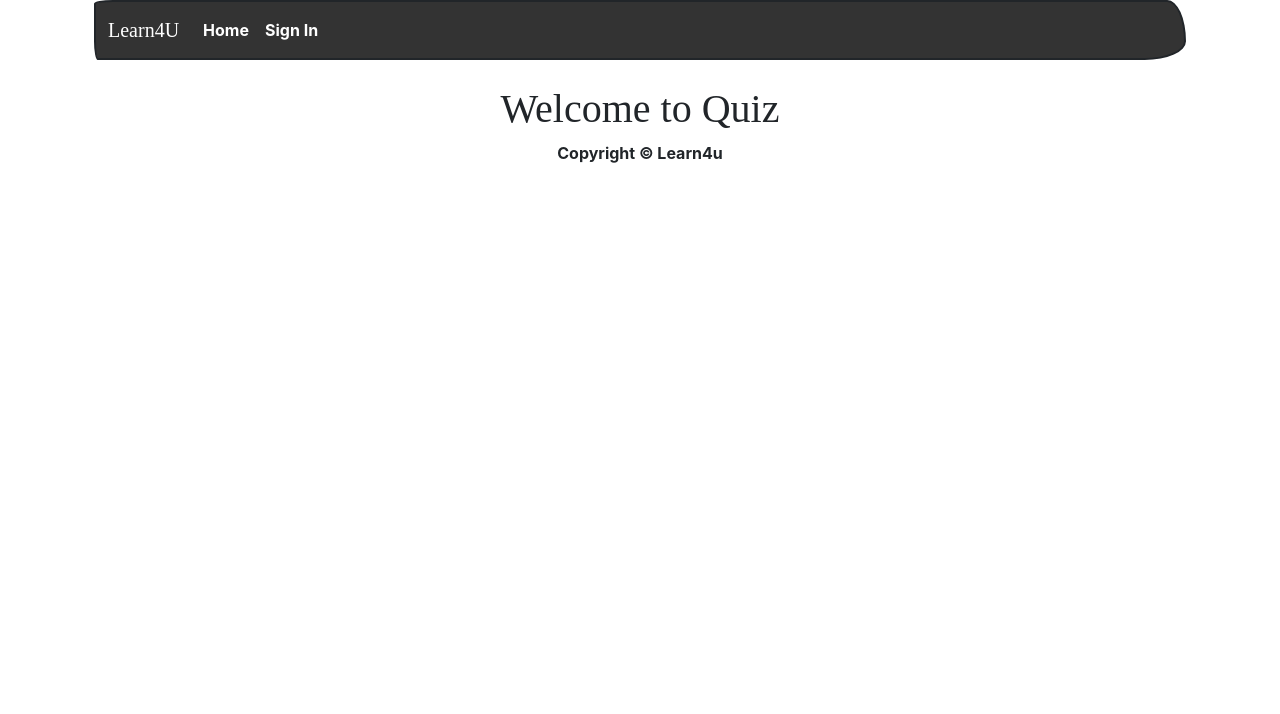
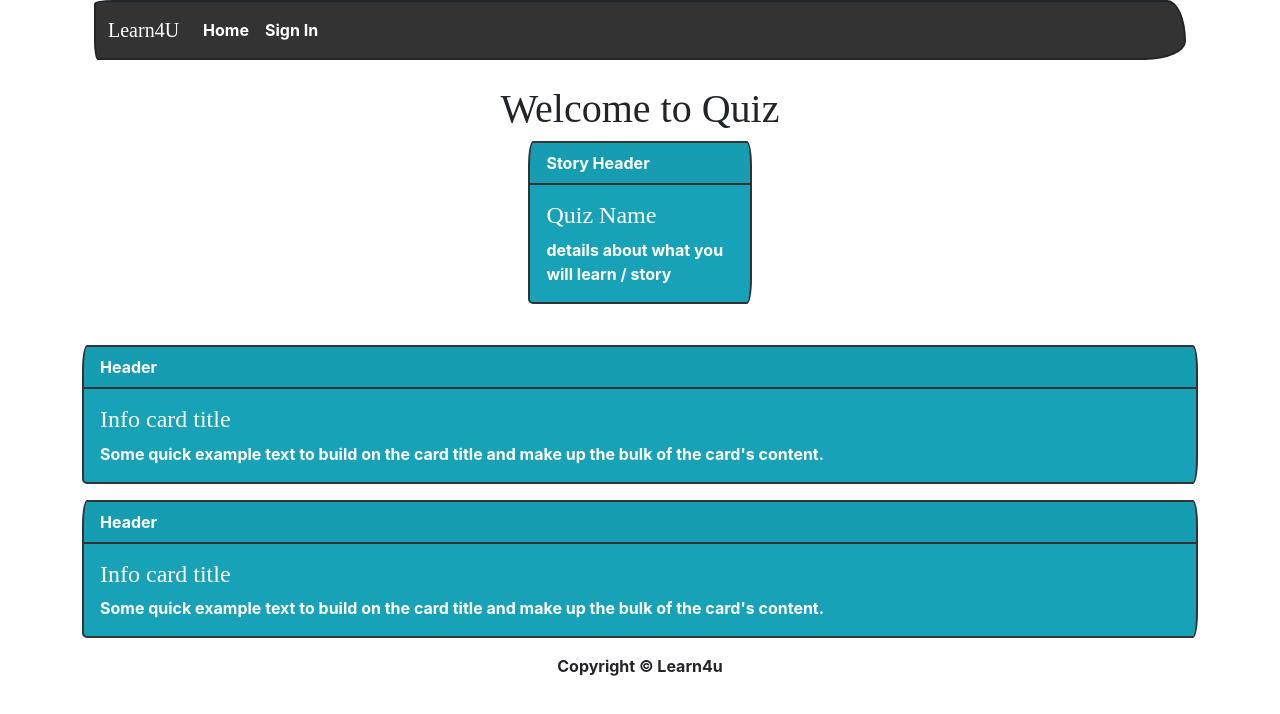
Before and after one commit to moby-codes/makers-final-project, a React (Create React App) app in the folder client/: page / in a window 1280 px wide. Shown: the top 714 px of the page. Built offline with nearby package versions, Linux system fonts and the light colour scheme; a web font is replaced by a local one.

Commit message:
added a seperate quiz card component that is being called ontot the index page

```diff
--- a/client/src/App.js
+++ b/client/src/App.js
@@ -2,14 +2,15 @@
 import { useState } from "react";
 import { Container } from "react-bootstrap";
 import Footer from "./components/footer";
-import Story from "./components/Story";
-import Question from "./components/Question";
+// import Story from "./components/Story";
+// import Question from "./components/Question";
 import Header from "./components/Header"
 //import {} from "react-router-bootstrap"
 import Title from "./components/Title"
+import QuizCards from "./components/QuizCards"
 
 export default function App() {
-  const [currentQuestion, setCurrentQuestion] = useState(0);
+ // const [currentQuestion, setCurrentQuestion] = useState(0);
 
   return (
     <>
@@ -19,8 +20,10 @@ export default function App() {
           <Title />
         </Container>
       </div>
-
-      <Footer />{" "}
+      <Container>
+        <QuizCards />
+      </Container>
+      <Footer />
     </>
   );
 }
--- /dev/null
+++ b/client/src/components/QuizCards.jsx
@@ -0,0 +1,39 @@
+import React from 'react'
+
+const QuizCards = () => {
+
+
+
+  return (
+    <>
+    <div className="qcard1">
+      <div class="card text-white bg-info mb-3">
+      <div class="card-header">Story Header</div>
+      <div class="card-body">
+      <h4 class="card-title">Quiz Name</h4>
+      <p class="card-text">details about what you will learn / story</p>
+      </div>
+      </div>
+
+      </div>
+      <div class="card text-white bg-info mb-3">
+      <div class="card-header">Header</div>
+      <div class="card-body">
+      <h4 class="card-title">Info card title</h4>
+      <p class="card-text">Some quick example text to build on the card title and make up the bulk of the card's content.</p>
+      </div>
+      </div>
+
+      <div class="card text-white bg-info mb-3">
+      <div class="card-header">Header</div>
+      <div class="card-body">
+      <h4 class="card-title">Info card title</h4>
+      <p class="card-text">Some quick example text to build on the card title and make up the bulk of the card's content.</p>
+      </div>
+      </div>
+
+    </>
+  )
+}
+
+export default QuizCards;
--- a/client/src/stylesheet.css
+++ b/client/src/stylesheet.css
@@ -37,3 +37,8 @@ code {
   width: 65%;
   margin: auto;
 }
+.qcard1 {
+  padding-bottom: 25px;
+  width: 20%;
+  margin: auto;
+}
```
